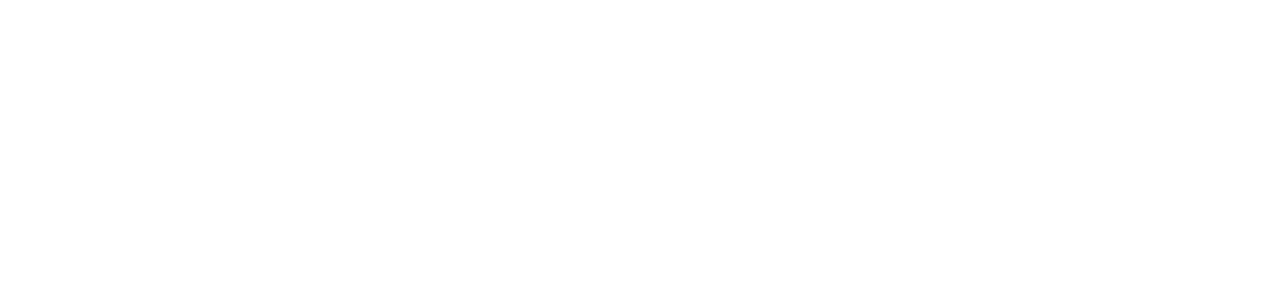
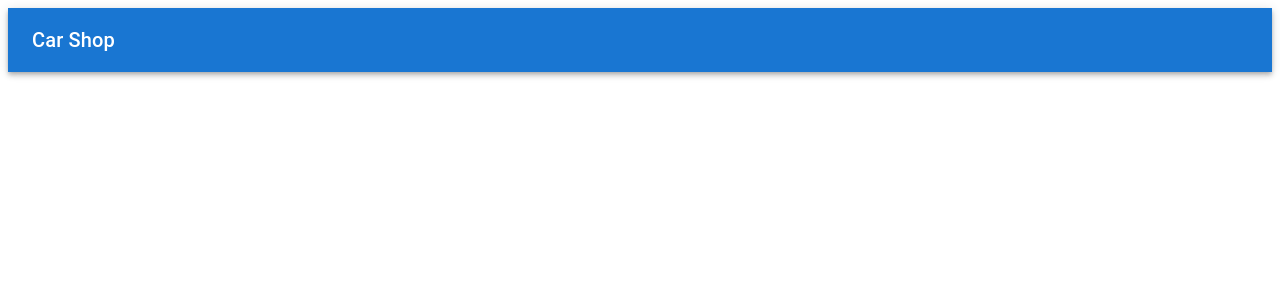
Before and after one commit to DevJennyKim/Springboot-React_CarFrontend, a React (Vite) app: page / in a window 1280 px wide. Shown: the top 300 px of the page. Built offline with nearby package versions, Linux system fonts and the light colour scheme.

Commit message:
Add components that I will use

```diff
--- a/package.json
+++ b/package.json
@@ -13,9 +13,11 @@
     "@emotion/react": "^11.14.0",
     "@emotion/styled": "^11.14.0",
     "@mui/material": "^6.2.1",
+    "@mui/x-data-grid": "^7.23.2",
     "ag-grid-community": "^33.0.2",
     "ag-grid-react": "^33.0.2",
     "axios": "^1.7.9",
+    "dotenv": "^16.4.7",
     "react": "^18.3.1",
     "react-dom": "^18.3.1",
     "sass": "^1.83.0"
--- a/src/App.tsx
+++ b/src/App.tsx
@@ -1,5 +1,10 @@
+import Header from './components/Header/Header';
 function App() {
-  return <></>;
+  return (
+    <>
+      <Header></Header>
+    </>
+  );
 }
 
 export default App;
--- /dev/null
+++ b/src/components/AddCar/AddCar.tsx
@@ -0,0 +1,5 @@
+function AddCar() {
+  return <div>AddCar</div>;
+}
+
+export default AddCar;
--- /dev/null
+++ b/src/components/CarList/CarList.tsx
@@ -0,0 +1,5 @@
+function CarList() {
+  return <div>CarList</div>;
+}
+
+export default CarList;
--- /dev/null
+++ b/src/components/Header/Header.tsx
@@ -0,0 +1,17 @@
+import AppBar from '@mui/material/AppBar';
+import Toolbar from '@mui/material/Toolbar';
+import Typography from '@mui/material/Typography';
+
+function Header() {
+  return (
+    <div className="header">
+      <AppBar position="static">
+        <Toolbar>
+          <Typography variant="h6">Car Shop</Typography>
+        </Toolbar>
+      </AppBar>
+    </div>
+  );
+}
+
+export default Header;
```
Also changed, not shown: src/components/AddCar/AddCar.scss (added), src/components/CarList/CarList.scss (added), src/components/Header/Header.scss (added), src/components/Login/Login.scss (added), src/components/Login/Login.tsx (added), 1 other file (tests, documents, lock files or other folders).
